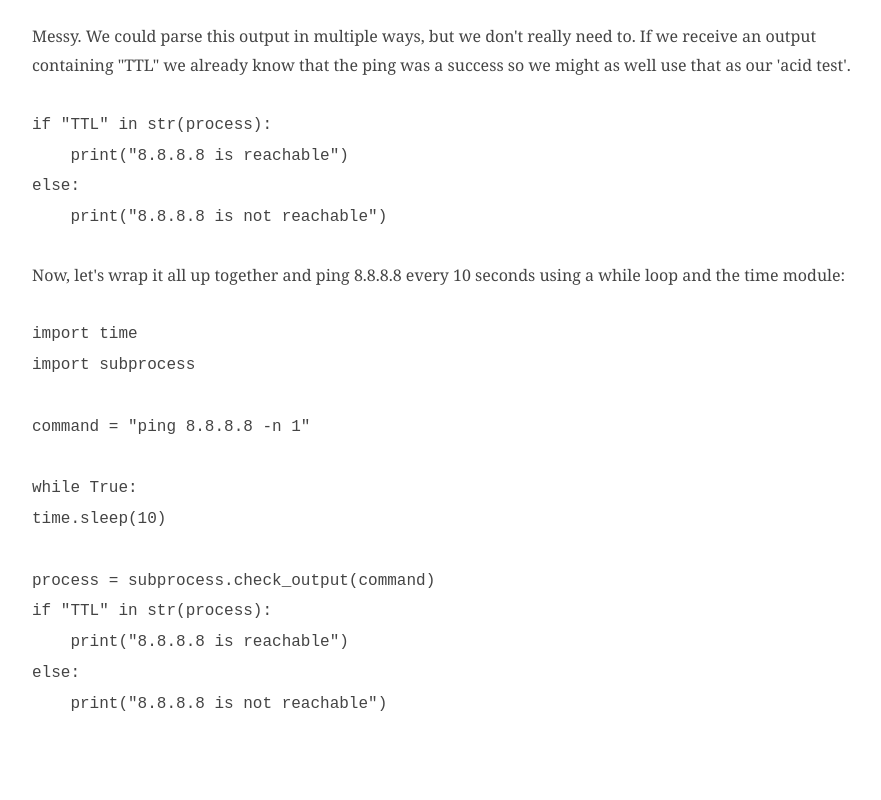
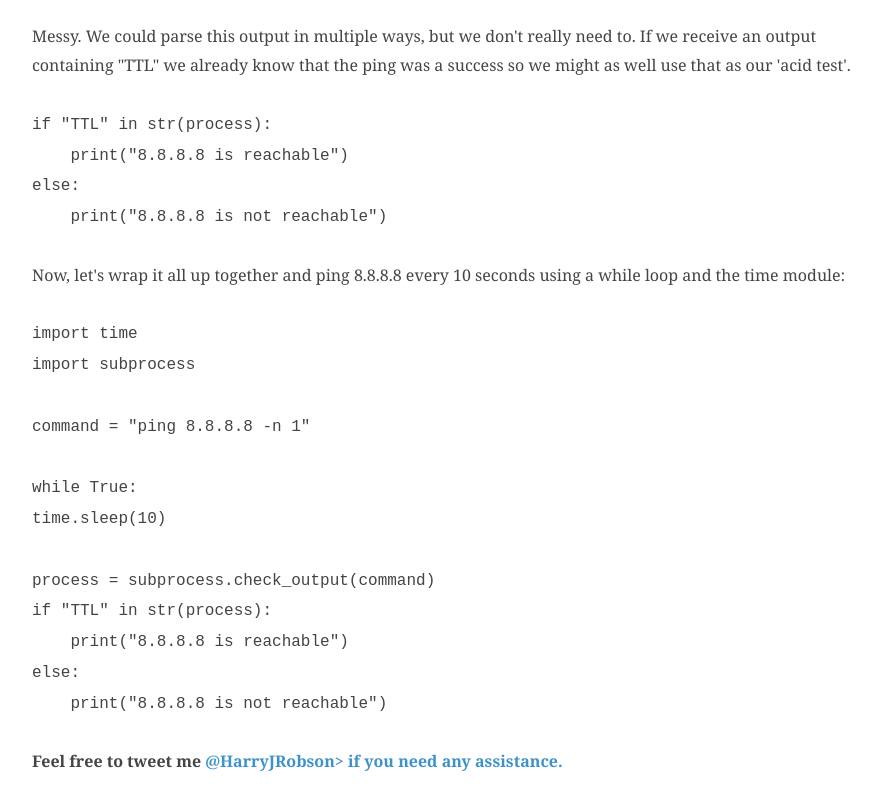
Before and after one commit to MAvaisAshraf/harryrobson.com, a plain HTML site: page posts/how_to_execute_cli_commands_using_python.html in a window 1280 px wide. Shown: the part 1549-2349 px from the top of the page, without its empty margins (336-1217 px from the left). Before the commit the page ends 2292 px from the top, so only its background shows below. Drawn offline with Linux system fonts and the light colour scheme.

Commit message:
Update how_to_execute_cli_commands_using_python.html

```diff
--- a/posts/how_to_execute_cli_commands_using_python.html
+++ b/posts/how_to_execute_cli_commands_using_python.html
@@ -117,6 +117,8 @@
                             else:
                             <br>
                             &nbsp&nbsp&nbsp&nbspprint("8.8.8.8 is not reachable")</code>
+                            <br><br>
+                            <b>Feel free to tweet me <a href="https://twitter.com/HarryJRobson">@HarryJRobson> if you need any assistance.</b>
                         </p>
                     </div>
                 </section>
```
